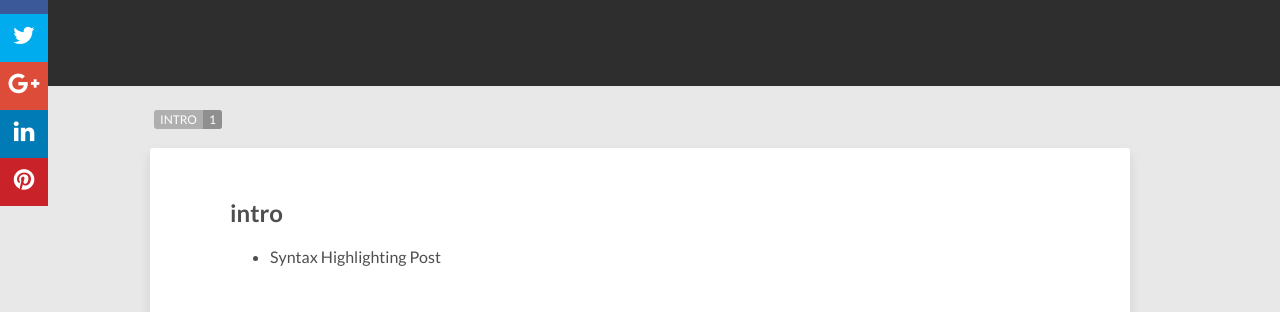
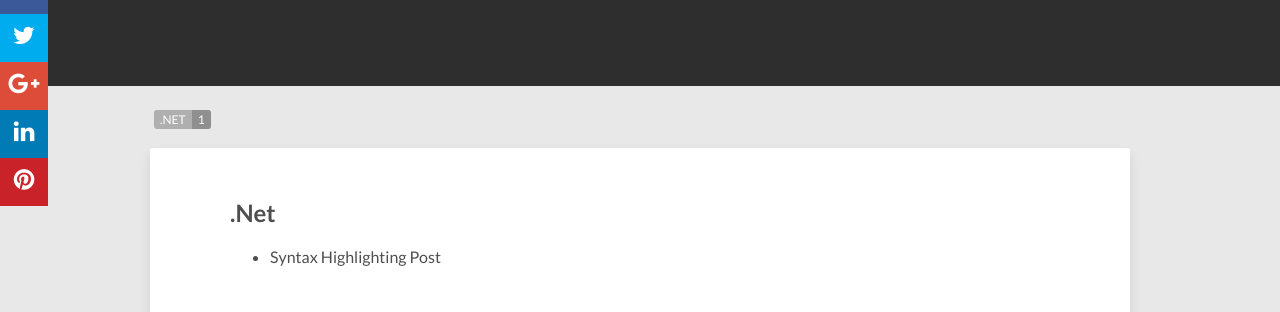
Before and after one commit to libish-jacob/Blog, a Jekyll site: the page built from categories.html, in a window 1280 px wide. Shown: the part 214-526 px from the top of the page. Built offline with Jekyll 4.4.1, drawn with Linux system fonts in a browser that asks for light colours; nearby versions of some CDN libraries; comment, search, counter and statistics services are not loaded.

Commit message:
Update 2016-12-01-code-highlighting-post.md

```diff
--- a/_posts/2016-12-01-code-highlighting-post.md
+++ b/_posts/2016-12-01-code-highlighting-post.md
@@ -6,10 +6,10 @@ modified: 'Thu Dec 01 2016 05:30:00 GMT+0530 (India Standard Time)'
 tags:
   - code
   - highlighting
-categories:
-  - intro
 comments: true
 published: true
+categories:
+  - .Net
 ---
 
 Syntax highlighting is a feature that displays source code, in different colors and fonts according to the category of terms. This feature facilitates writing in a structured language such as a programming language or a markup language as both structures and syntax errors are visually distinct. Highlighting does not affect the meaning of the text itself; it is intended only for human readers.[^1]
```
